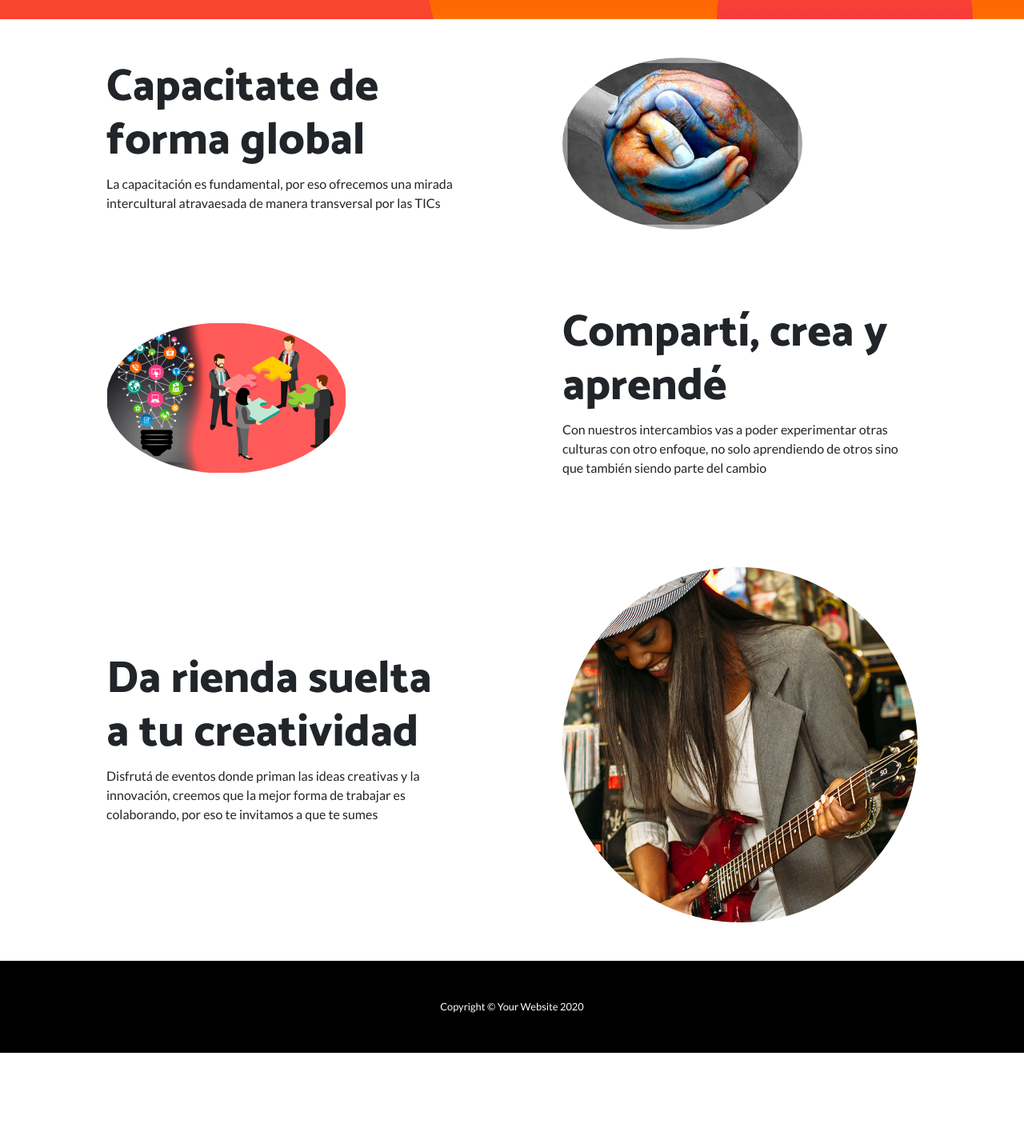
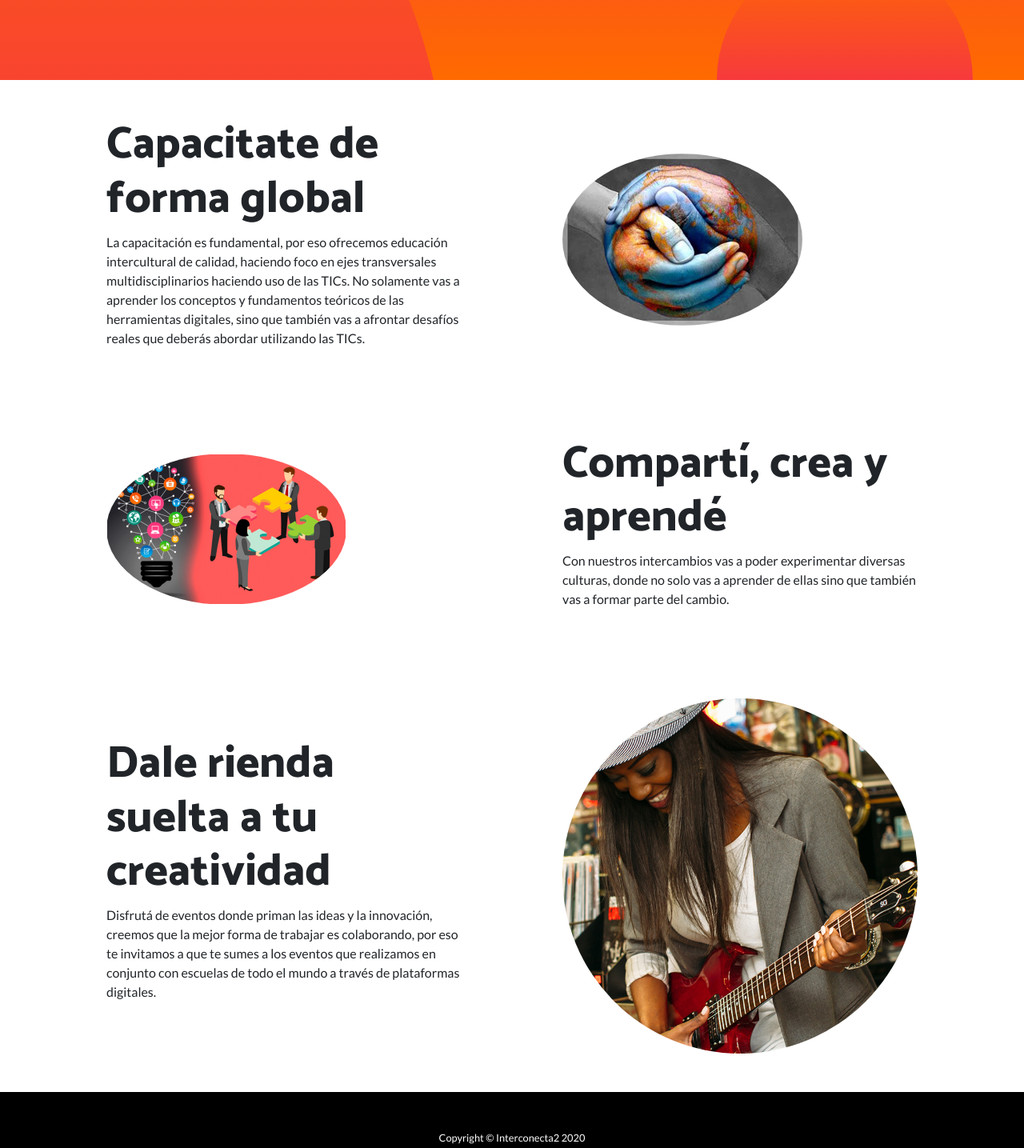
Before and after one commit to UlisesAstrada/UlisesAstrada.github.io, a website: page index.html in a window 1280 px wide. Shown: the part 663-2098 px from the top of the page at 80% size. Before the commit the page ends 1979 px from the top, so only its background shows below. Drawn offline with Linux system fonts and the light colour scheme.

Commit message:
Modifying sentences

```diff
--- a/index.html
+++ b/index.html
@@ -48,7 +48,7 @@
     <div class="masthead-content">
       <div class="container">
         <h1 class="masthead-heading mb-0">INTERCONECTA2</h1>
-        <h2 class="masthead-subheading mb-0">Creamos comunidades</h2>
+        <h2 class="masthead-subheading mb-0">Creamos comunidades escolares a nivel global</h2>
         <a href="#" class="btn btn-primary btn-xl rounded-pill mt-5">Saber más</a>
       </div>
     </div>
@@ -69,7 +69,7 @@
         <div class="col-lg-6 order-lg-1">
           <div class="p-5">
             <h2 class="display-4">Capacitate de forma global</h2>
-            <p>La capacitación es fundamental, por eso ofrecemos una mirada intercultural atravaesada de manera transversal por las TICs</p>
+            <p>La capacitación es fundamental, por eso ofrecemos educación intercultural de calidad, haciendo foco en ejes transversales multidisciplinarios haciendo uso de las TICs. No solamente vas a aprender los conceptos y fundamentos teóricos de las herramientas digitales, sino que también vas a afrontar desafíos reales que deberás abordar utilizando las TICs.</p>
           </div>
         </div>
       </div>
@@ -87,7 +87,7 @@
         <div class="col-lg-6">
           <div class="p-5">
             <h2 class="display-4">Compartí, crea y aprendé</h2>
-            <p>Con nuestros intercambios vas a poder experimentar otras culturas con otro enfoque, no solo aprendiendo de otros sino que también siendo parte del cambio</p>
+            <p>Con nuestros intercambios vas a poder experimentar diversas culturas, donde no solo vas a aprender de ellas sino que también vas a formar parte del cambio.</p>
           </div>
         </div>
       </div>
@@ -104,8 +104,8 @@
         </div>
         <div class="col-lg-6 order-lg-1">
           <div class="p-5">
-            <h2 class="display-4">Da rienda suelta a tu creatividad</h2>
-            <p>Disfrutá de eventos donde priman las ideas creativas y la innovación, creemos que la mejor forma de trabajar es colaborando, por eso te invitamos a que te sumes</p>
+            <h2 class="display-4">Dale rienda suelta a tu creatividad</h2>
+            <p>Disfrutá de eventos donde priman las ideas y la innovación, creemos que la mejor forma de trabajar es colaborando, por eso te invitamos a que te sumes a los eventos que realizamos en conjunto con escuelas de todo el mundo a través de plataformas digitales.</p>
           </div>
         </div>
       </div>
@@ -115,7 +115,7 @@
   <!-- Footer -->
   <footer class="py-5 bg-black">
     <div class="container">
-      <p class="m-0 text-center text-white small">Copyright &copy; Your Website 2020</p>
+      <p class="m-0 text-center text-white small">Copyright &copy; Interconecta2 2020</p>
     </div>
     <!-- /.container -->
   </footer>
```
